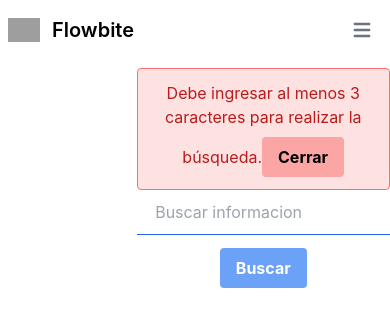
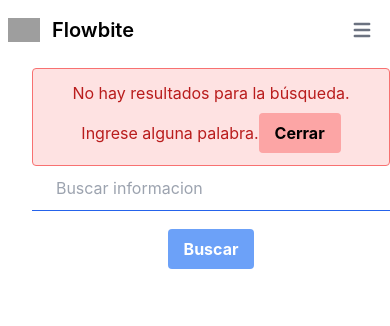
Before and after one commit to AleprosDev/integrador_final, a React (Create React App) app: page / in a window 390 px wide. Both pictures are taken after a click on the button "Buscar". Shown: the top 326 px of the page. Built offline with nearby package versions, Linux system fonts and the light colour scheme; grey boxes are pictures that could not be loaded.

Commit message:
cambios grales
-estilizacion responsive

```diff
--- a/package.json
+++ b/package.json
@@ -8,6 +8,7 @@
     "@testing-library/react": "^13.4.0",
     "@testing-library/user-event": "^13.5.0",
     "date-fns": "^2.29.3",
+    "eslint-plugin-react-hooks": "^5.0.0-next-fabef7a6b-20221215",
     "localforage": "^1.10.0",
     "luxon": "^3.1.1",
     "match-sorter": "^6.3.1",
--- a/src/App.js
+++ b/src/App.js
@@ -11,41 +11,33 @@ import { useSearchParams } from "react-router-dom";
 
 function App() {
 
-
   const [noticias, setNoticias] = useState()
   const [isLoading, setIsLoading] = useState(false)
   const [cantidadDePaginas, setCantidadDePaginas] = useState(1)
   const [searchParams, setSearchParams] = useSearchParams();
   const [pagina, setPagina] = useState(1);
 
+  useEffect(() => {
+    const buscarNoticias = async () => {
+      setIsLoading(true)
+      const { articles: noticia, totalResults} = await getListadoNoticias(searchParams.get('query'), pagina)
+      setNoticias(noticia)
+      setIsLoading(false)
+      setCantidadDePaginas(Math.ceil(parseInt(totalResults)/10))
+    }
 
-
-
-  useEffect(() => {
     if(searchParams.get('query')) {
       buscarNoticias(pagina)
-
     }
-
   }, [searchParams, pagina])
 
-  const buscarNoticias = async () => {
-    setIsLoading(true)
-    const { articles: noticia, totalResults} = await getListadoNoticias(searchParams.get('query'), pagina)
-    setNoticias(noticia)
-    setIsLoading(false)
-    setCantidadDePaginas(Math.ceil(parseInt(totalResults)/10))
-  }
   const onBuscar = (criterioBusqueda) => {
     setSearchParams({query: criterioBusqueda})
-
   }
 
   const onCambioPagina = (pagina) => {
     setPagina(pagina)
   }
-
-
 
   return (
     <div className="App">
--- a/src/componentes/Buscador.jsx
+++ b/src/componentes/Buscador.jsx
@@ -3,25 +3,33 @@ import { useState } from "react";
 
 function Buscador({ onBuscar }) {
   const [criterioBusqueda, setCriterioBusqueda] = useState("");
-  const [mostrarAlerta, setMostrarAlerta] = useState(false)
-
+  const [mostrarAlerta1, setMostrarAlerta1] = useState(false)
+  const [mostrarAlerta2, setMostrarAlerta2] = useState(false)
 
 
 
 
   return (
     <div>
-      <form className="items-center ml-[35%] max-w-[30em] justify-center">
+      <form className="items-center ml-[2rem] max-w-[30em] justify-center">
         <div className="items-center border-b py-2 border-blue-600 mb-[5%]">
-        { mostrarAlerta && (
+        { mostrarAlerta1 && (
         <div className="bg-red-100 border border-red-400 text-red-700 px-4 py-3 rounded relative mb-2" role="alert">
           Debe ingresar al menos 3 caracteres para realizar la búsqueda.
           <button className="bg-red-300 hover:bg-red-500 text-black font-bold py-2 px-4 rounded transition-opacity ease-linear delay-75 mt-2"
-          onClick={() => setMostrarAlerta(false)}>Cerrar</button>
+          onClick={() => setMostrarAlerta1(false)}>Cerrar</button>
+        </div>
+        )}
+
+        { mostrarAlerta2 && (
+        <div className="bg-red-100 border border-red-400 text-red-700 px-4 py-3 rounded relative mb-2" role="alert">
+          No hay resultados para la búsqueda. Ingrese alguna palabra.
+          <button className="bg-red-300 hover:bg-red-500 text-black font-bold py-2 px-4 rounded transition-opacity ease-linear delay-75 mt-2 items-center justify-center"
+          onClick={() => setMostrarAlerta2(false)}>Cerrar</button>
         </div>
         )}
           <input
-            className="appearance-none bg-transparent border-none w-[90%] text-gray-700 mr-1 py-1 px-2 leading-tight focus:outline-none"
+            className="appearance-none bg-transparent border-none w-[90%] text-gray-700 mr-1 py-1 px-2 leading-tight focus:outline-none justify-center"
             placeholder="Buscar informacion"
             aria-label="Full name"
             type="text"
@@ -32,22 +40,24 @@ function Buscador({ onBuscar }) {
           />
         </div>
 
-        <div className="">
+        <div className="mb-4">
 
           <button type="button"
           className={
             `${
               criterioBusqueda.length >= 3
 
-                ? "bg-blue-500 hover:bg-blue-700 text-white font-bold py-2 px-4 rounded transition-opacity ease-linear delay-75"
+                ? "bg-blue-500 hover:bg-blue-700 text-white font-bold py-2 px-4 rounded transition-opacity ease-linear delay-75 mb-4"
                 : "bg-blue-500 text-white font-bold py-2 px-4 rounded opacity-75 transition-opacity ease-linear delay-75"
 
               }`}
           onClick={() => {
           if(criterioBusqueda.length >= 3) {
             onBuscar(criterioBusqueda)
-          } else {
-            setMostrarAlerta(true)
+          } else if (criterioBusqueda.length <=2 && (criterioBusqueda.length >=1) ){
+            setMostrarAlerta1(true)
+          } else if (criterioBusqueda.length === 0) {
+            setMostrarAlerta2(true)
           }
         }}
           >
--- a/src/componentes/Card.jsx
+++ b/src/componentes/Card.jsx
@@ -7,12 +7,12 @@ function Card({
 }) {
 
   return (
-
-                <div className="md:max-w-xl rounded-lg bg-white hover:bg-slate-200 transition ease-in-out delay-50 shadow-lg m-2 hover:-translate-y-1 hover:scale-200">
+            <div className='inline-flex'>
+                <div className="inline-flex md:max-w-[32rem] rounded-lg bg-white hover:bg-slate-200 transition ease-in-out delay-50 shadow-lg m-2 hover:-translate-y-1 hover:scale-200">
                     <a href={url} target="_blank" rel='noreferrer'>
                     <img className="" src={urlToImg === 'N/A' ? '../assets/img/imgNoEncontrada.jpg' : urlToImg} alt="" />
 
-                    <div className="p-6">
+                    <div className="p-4 flex-row">
                         <h5 className="text-gray-900 text-xl font-medium mb-2">{noticias}</h5>
                         <p className="text-gray-700 text-base mb-4">{description}
                         </p>
@@ -23,6 +23,7 @@ function Card({
                     </div>
                     </a>
                 </div>
+            </div>
 
 
   )
--- a/src/componentes/Paginador.jsx
+++ b/src/componentes/Paginador.jsx
@@ -8,10 +8,11 @@ function Paginador(
   }
 ) {
 
-  const [paginaActual, setPaginaActual] = useState(4);
+  const [paginaActual, setPaginaActual] = useState(1);
 
   const cambiaPagina = (_evento, pagina) => {
     onChange(pagina)
+    console.log(onChange(pagina))
   }
 
 
@@ -28,7 +29,6 @@ function Paginador(
         className={(
         numero === paginaActual ? 'cursor-pointer text-white bg-orange-600 hover:bg-orange-600 text-base text-center px-[10px] pt-[9px] rounded-[50%] h-[40px] w-[40px] m-[5px] shadow hover:text-white transition ease-in-out delay-50' :
         'cursor-pointer text-orange-600 bg-white hover:bg-orange-600 text-base text-center px-[10px] pt-[9px] rounded-[50%] h-[40px] w-[40px] m-[5px] shadow hover:text-white')}
-        onChange={cambiaPagina}
         onClick={() => {
           setPaginaActual(numero)}}>
             {numero}
@@ -43,6 +43,7 @@ function Paginador(
   const proximaPagina = () => {
     if (paginaActual<maxPaginas) {
       setPaginaActual(paginaActual+1)
+      onChange={cambiaPagina}
       return (
         <div className='hover:bg-orange-600 text-base text-center px-[10px] pt-[9px] rounded-[50%] h-[5px] w-[5px] m-[5px] shadow hover:text-white : cursor-pointer text-orange-600 bg-white'>
         </div>
@@ -52,12 +53,13 @@ function Paginador(
   const previaPagina = () => {
     if (paginaActual>1) {
       setPaginaActual(paginaActual-1)
+      onChange={cambiaPagina}
     }
   }
 
   const paginacionRender = (
       <div className='flex justify-center flex-col items-center font-bold'>
-        <div> Pagina { paginaActual } de {cantidadDePaginas}  </div>
+        <div onChange={cambiaPagina}> Pagina { paginaActual } de {cantidadDePaginas}  </div>
             <div className="flex">
               <div className=" hover:bg-orange-600 text-base text-center px-[10px] pt-[9px] rounded-[50%] h-[40px] w-[40px] m-[5px] shadow hover:text-white items-center : cursor-pointer text-orange-600 bg-white transition ease-in-out delay-50" onClick={previaPagina}> &lsaquo; </div>
               {items}
```
Also changed, not shown: 1 other file (tests, documents, lock files or other folders).
